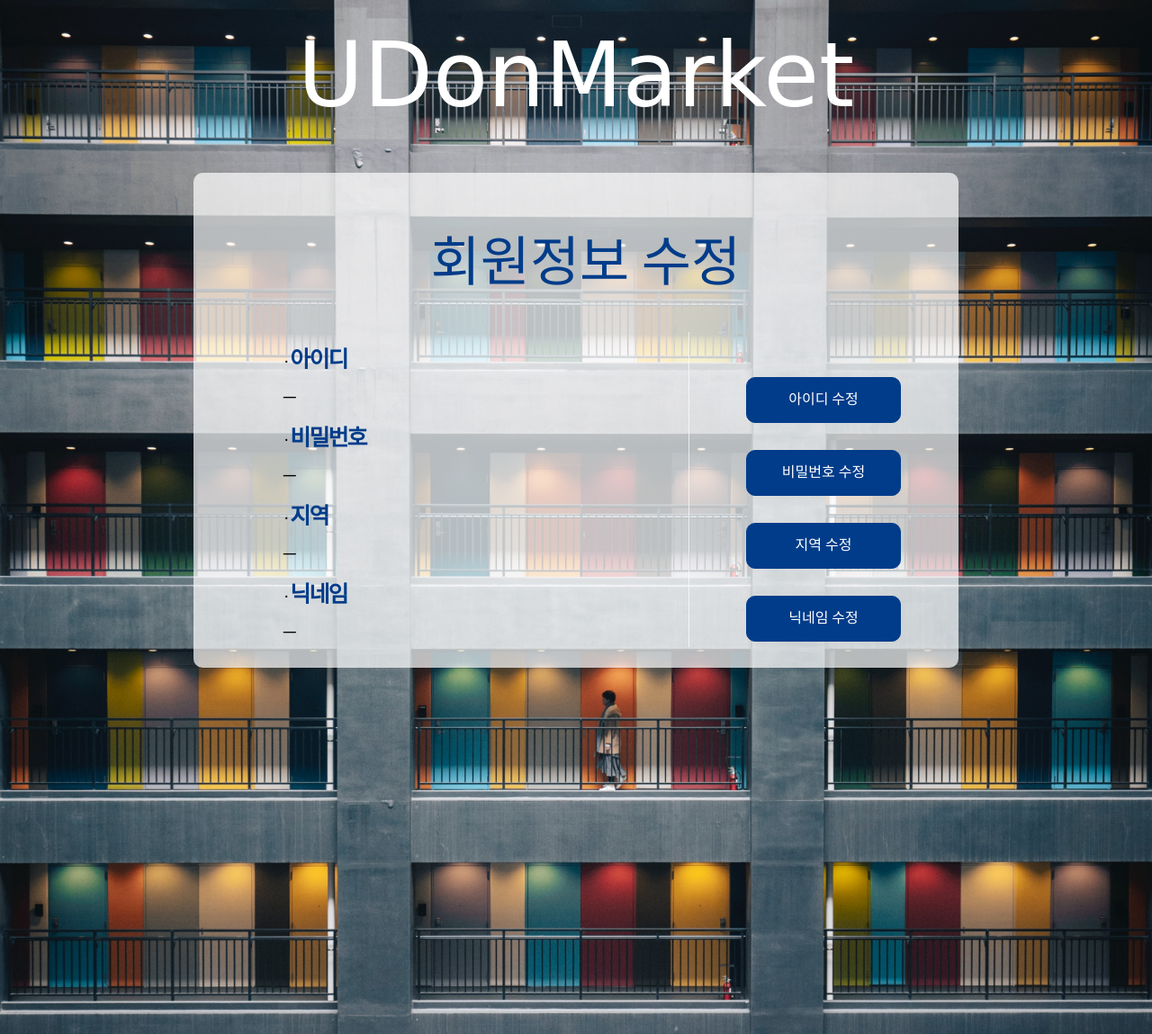
After one commit to whale14/WuDongMarket, a Java web app: page /userChange.jsp in a window 1280 px wide. The commit adds this page. Shown: the whole page at 90% size. Run offline with Tomcat 11, a stand-in JSP engine, Linux system fonts and the light colour scheme; some web fonts are replaced.

Commit message:
로그인 페이지 수정, 회원정보 수정 페이지 추가

```diff
--- a/UDonMarket/WebContent/information.jsp
+++ b/UDonMarket/WebContent/information.jsp
@@ -28,7 +28,7 @@
 
              <div class="kkk">
                  <p class="imsi-category">· <span class="point">아이디</span></p>
-                 <p class="imsi-text">_ z010 8000 3983</p>
+                 <p class="imsi-text">_ 010 8000 3983</p>
                  <p class="imsi-category">· <span class="point">비밀번호</span></p>
                  <p class="imsi-text">_ qwer3543</p>
                  <p class="imsi-category">· <span class="point">지역</span></p>
@@ -43,7 +43,7 @@
 				<a href="#"><div class="imsi-button"> 판매내역 </div></a>
 				<a href="#"><div class="imsi-button"> 채팅내역 </div></a>
 				<a href="#"><div class="imsi-button"> 구매내역</div></a>
-				<a href="#"><div class="imsi-button"> 회원정보 수정</div></a>
+				<a href="userChange.jsp"><div class="imsi-button"> 회원정보 수정</div></a>
 
 			</div>
     	</div>
--- a/UDonMarket/WebContent/loin.jsp
+++ b/UDonMarket/WebContent/loin.jsp
@@ -24,8 +24,8 @@
             <hr>
             <label>
             <!-- <span>ID</span> -->
-            <p style="text-align: left; font-size:12px; color:#666">Username</p>
-            <input type="text" placeholder="아이디를 입력" class="size">
+            <p style="text-align: left; font-size:12px; color:#666">phone_number</p>
+            <input type="text" placeholder="숫자만 입력해 주세요" class="size">
             <!-- <input type="submit" value="확인"> -->
             <p></p>
             </label>
--- /dev/null
+++ b/UDonMarket/WebContent/userChange.jsp
@@ -0,0 +1,75 @@
+<%@ page language="java" contentType="text/html; charset=UTF-8"
+    pageEncoding="UTF-8"%>
+<!DOCTYPE html>
+<html>
+<head>
+<meta charset="UTF-8">
+     <title></title>
+
+     <link href="./css/default.css" rel="stylesheet" />
+</head>
+ <body>
+
+     <div class="Title">
+        UDonMarket
+     </div>
+
+     <div class="imsi-sub-frame">
+
+		<div style="  padding-top: 50px;  margin-left: 31%;">
+			<p class="imsi-title">회원정보 수정</p>
+		</div>
+
+         <div class="imsi-left">
+
+             <div class="kkk">
+                 <p class="imsi-category">· <span class="point">아이디</span></p>
+                 <p class="imsi-text">_ </p>
+                 <p class="imsi-category">· <span class="point">비밀번호</span></p>
+                 <p class="imsi-text">_ </p>
+                 <p class="imsi-category">· <span class="point">지역</span></p>
+                 <p class="imsi-text">_ </p>
+                 <p class="imsi-category">· <span class="point">닉네임</span></p>
+                 <p class="imsi-text">_ </p>
+
+             </div>
+         </div>
+			<div class="imsi-right" style="margin-top: 60px; ">
+
+				<a href="#"><div class="imsi-button" onclick="ID_click('s');"> 아이디 수정 </div></a>
+                <script>
+                    function ID_click(s) {
+                        var id = prompt("아이디를 수정해 주세요");
+                        alert("수정 완료 : -" + id + "-");
+                    }
+                </script>
+
+				<a href="#"><div class="imsi-button" onclick="PW_click('s');"> 비밀번호 수정 </div></a>
+				<script>
+                    function PW_click(s) {
+                        var pw = prompt("비밀번호를 수정해 주세요");
+                        alert("수정 완료 : -" + pw + "-");
+                    }
+                </script>
+                <a href="#"><div class="imsi-button" onclick="Area_click('s');"> 지역 수정</div></a>
+				<script>
+                    function Area_click(s) {
+
+                        var Area = prompt(" 지역을 수정해 주세요. \n \n 충청도, 제주도, 전라도, 인천광역시, 울산광역시, 서울특별시 \n 부산광역시, 대전광역시, 광주광역시, 경상도, 경기도, 강원도");
+                        alert("수정 완료 : -" + Area + "-");
+                    }
+                </script>
+                <a href="#"><div class="imsi-button" onclick="NK_click('s');"> 닉네임 수정</div></a>
+                <script>
+                    function NK_click(s) {
+                        var nk = prompt("닉네임을 수정해 주세요");
+                        alert("수정 완료 : -" + nk + "-");
+                    }
+                </script>
+			</div>
+    	</div>
+
+
+
+</body>
+</html>
```
